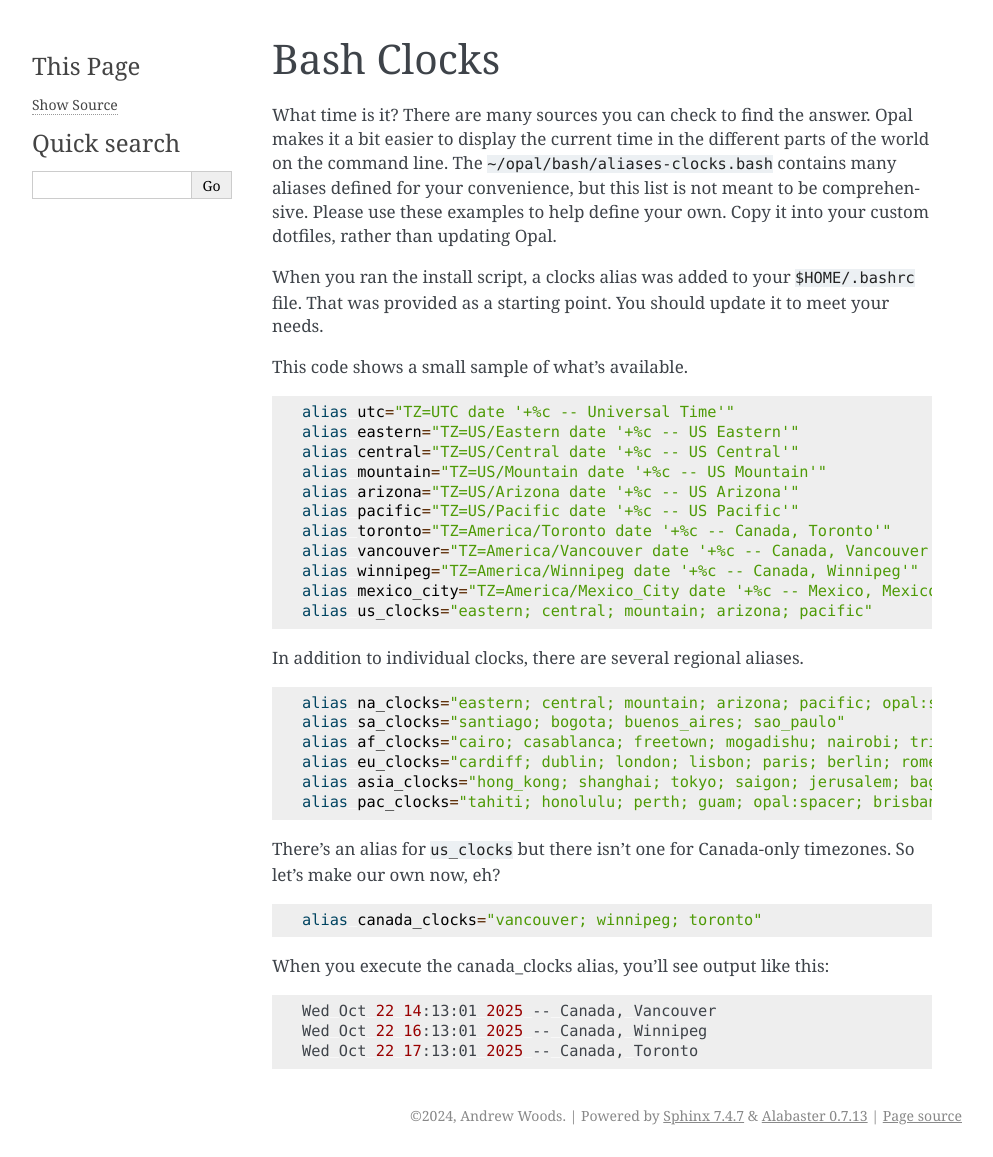
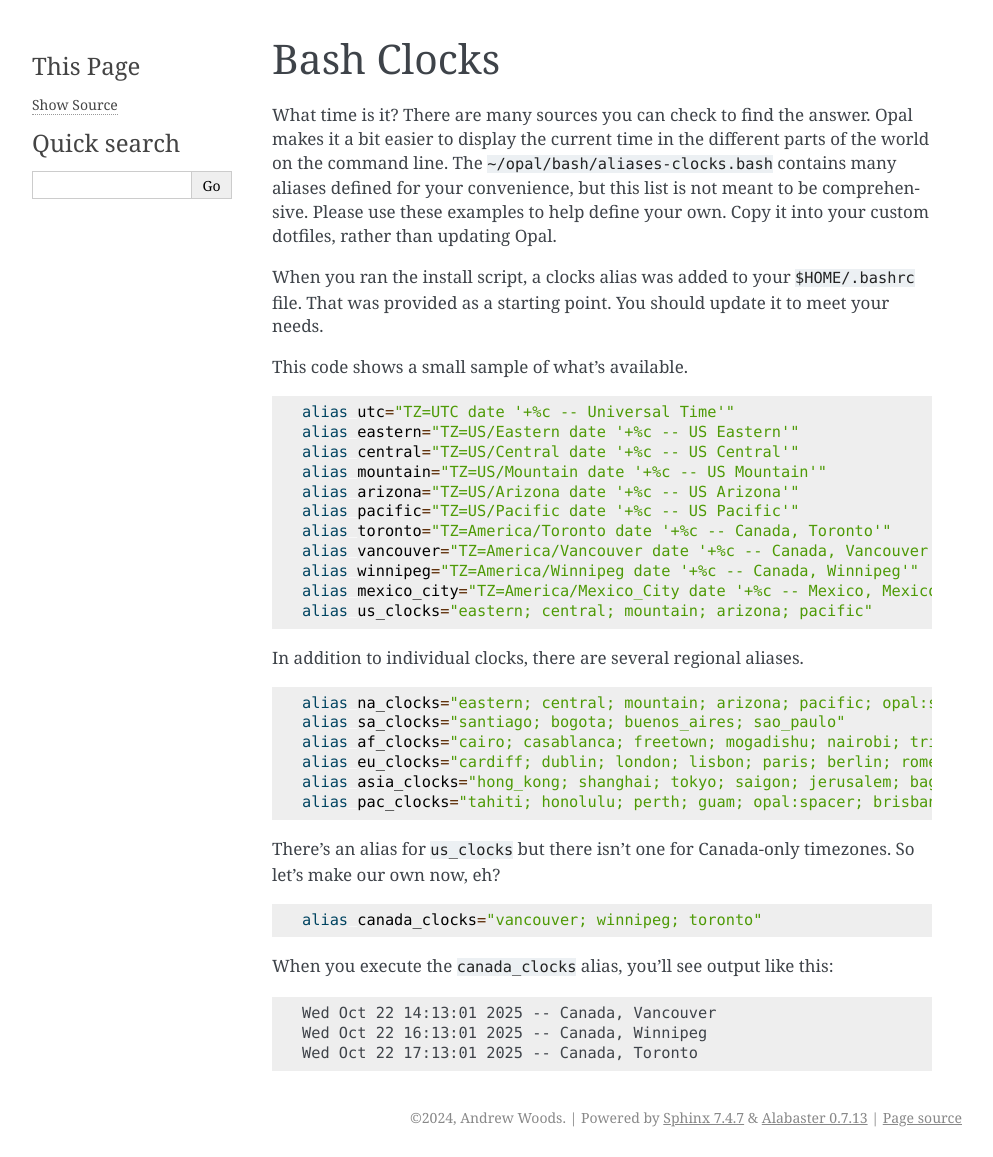
Before and after one commit to andrewwoods/opal-documentation-rtd, a Sphinx documentation site: the page built from docs/source/bash-clocks.rst, in a window 1280 px wide. Shown: the whole page, without its empty margins (148-1141 px from the left). Built offline with Sphinx 7.4.7, drawn with Linux system fonts in a browser that asks for light colours; some of the changed lines change nothing that is shown.

Commit message:
Improve the formatting of Clocks docs
Update the formatting for readability and consistency.

```diff
--- a/docs/source/bash-clocks.rst
+++ b/docs/source/bash-clocks.rst
@@ -9,12 +9,13 @@
 comprehensive. Please use these examples to help define your own. Copy it into
 your custom dotfiles, rather than updating Opal.
 
-When you ran the install script, a clocks alias was added to your ``$HOME/.bashrc`` file.
-That was provided as a starting point. You should update it to meet your needs.
+When you ran the install script, a clocks alias was added to your
+``$HOME/.bashrc`` file. That was provided as a starting point. You should
+update it to meet your needs.
 
 This code shows a small sample of what's available.
 
-.. code-block :: bash
+.. code-block:: bash
 
     alias utc="TZ=UTC date '+%c -- Universal Time'"
     alias eastern="TZ=US/Eastern date '+%c -- US Eastern'"
@@ -39,6 +40,7 @@
     alias asia_clocks="hong_kong; shanghai; tokyo; saigon; jerusalem; baghdad"
     alias pac_clocks="tahiti; honolulu; perth; guam; opal:spacer; brisbane; adelaide; melbourne; sydney; auckland"
 
+
 There's an alias for ``us_clocks`` but there isn't one for Canada-only
 timezones. So let's make our own now, eh?
 
@@ -47,9 +49,9 @@
 
    alias canada_clocks="vancouver; winnipeg; toronto"
 
-When you execute the canada_clocks alias, you'll see output like this:
+When you execute the ``canada_clocks`` alias, you'll see output like this:
 
-.. code-block :: bash
+.. code-block:: text
 
     Wed Oct 22 14:13:01 2025 -- Canada, Vancouver
     Wed Oct 22 16:13:01 2025 -- Canada, Winnipeg
```
